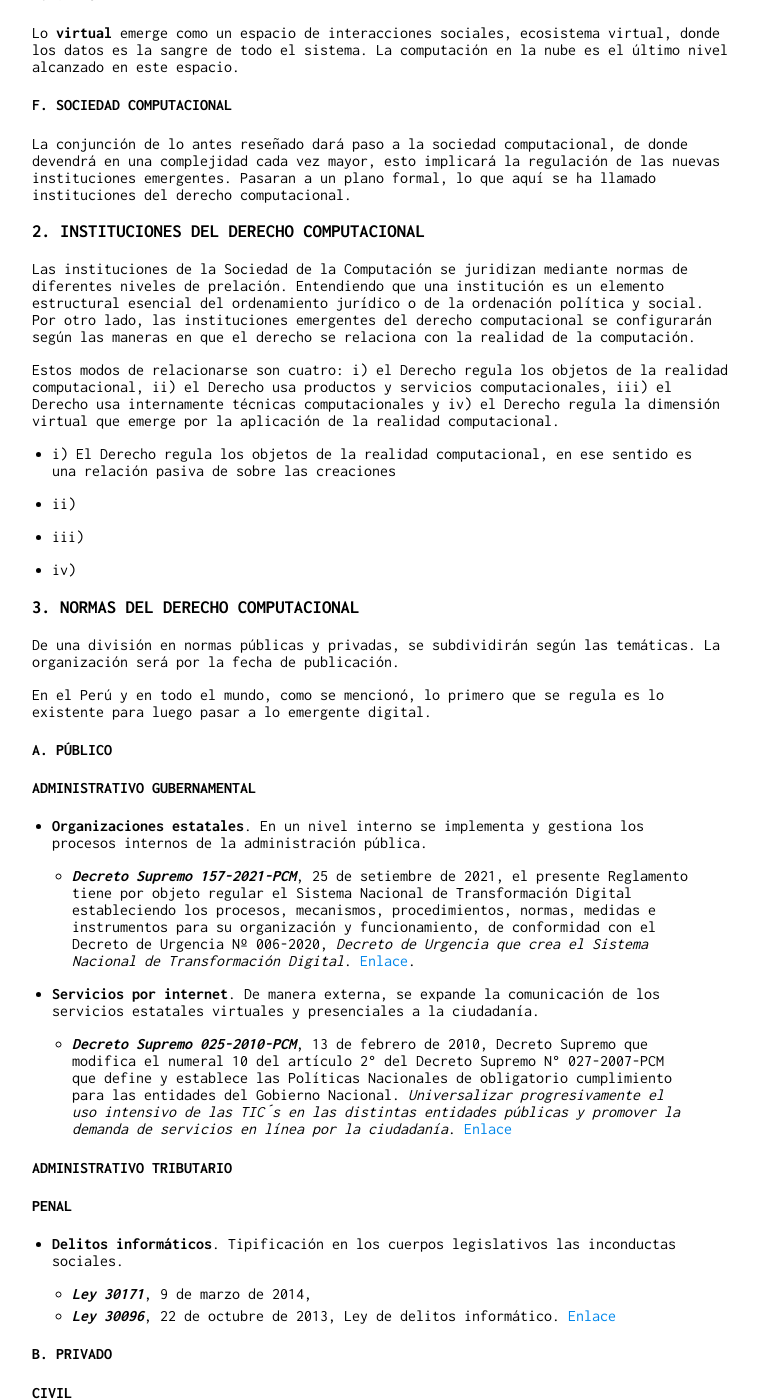
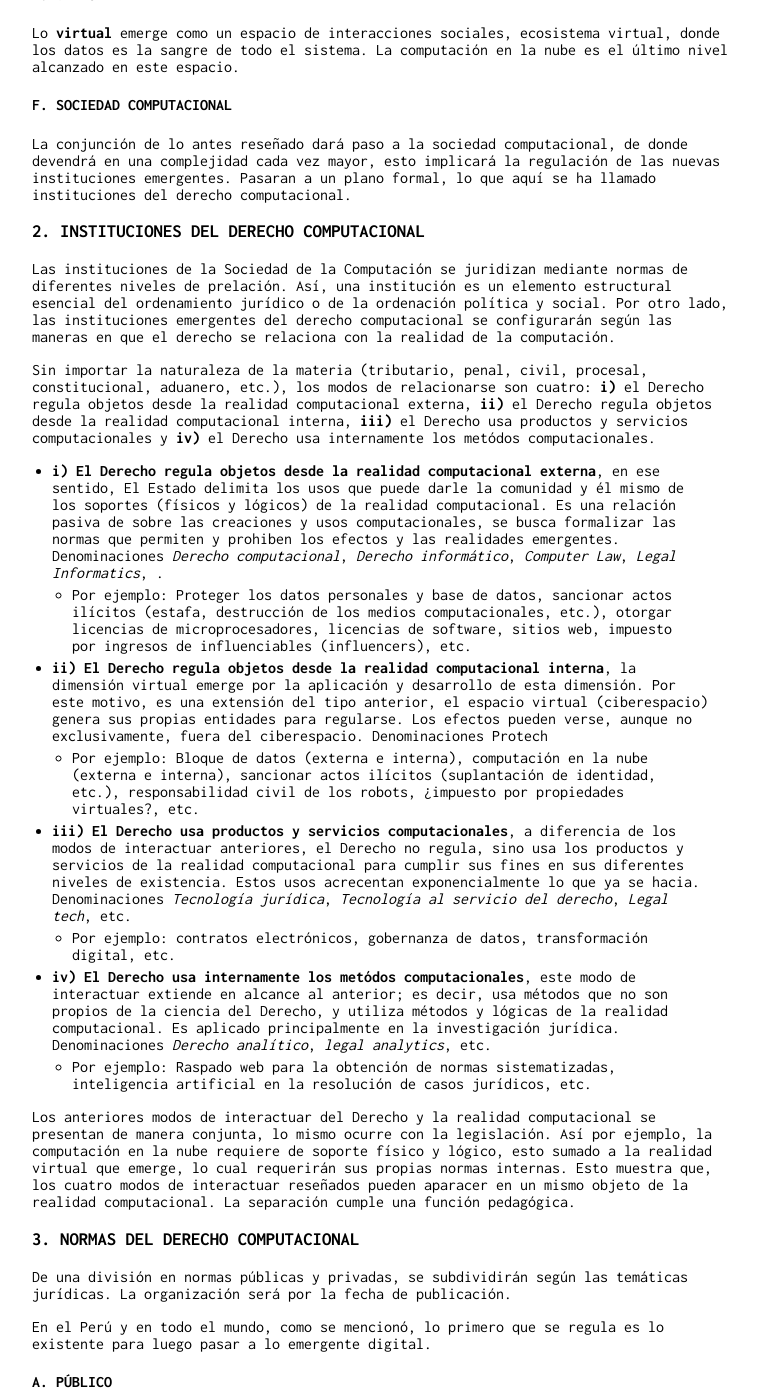
Before and after one commit to actio1680/actio1680.github.io, a Jekyll site: the page built from proyectox.md, in a window 1280 px wide and 1400 px high, scrolled down 1349 px. Shown: the whole window, without its empty margins (258-1016 px from the left). Built offline with Jekyll 4.4.1, drawn with Linux system fonts in a browser that asks for light colours; our own code applies the rules of GitHub Pages for plain Markdown files.

Commit message:
Update proyectox.md

```diff
--- a/proyectox.md
+++ b/proyectox.md
@@ -34,24 +34,27 @@ Lo **virtual** emerge como un espacio de interacciones sociales, ecosistema virt
 La conjunción de lo antes reseñado dará paso a la sociedad computacional, de donde devendrá en una complejidad cada vez mayor, esto implicará la regulación de las nuevas instituciones emergentes. Pasaran a un plano formal, lo que aquí se ha llamado instituciones del derecho computacional.
 
 ### 2. INSTITUCIONES DEL DERECHO COMPUTACIONAL
-Las instituciones de la Sociedad de la Computación se juridizan mediante normas de diferentes niveles de prelación. Entendiendo que una institución es un elemento estructural esencial del ordenamiento jurídico o de la ordenación política y social. Por otro lado, las instituciones emergentes del derecho computacional se configurarán según las maneras en que el derecho se relaciona con la realidad de la computación.
+Las instituciones de la Sociedad de la Computación se juridizan mediante normas de diferentes niveles de prelación. Así, una institución es un elemento estructural esencial del ordenamiento jurídico o de la ordenación política y social. Por otro lado, las instituciones emergentes del derecho computacional se configurarán según las maneras en que el derecho se relaciona con la realidad de la computación.
 
-Estos modos de relacionarse son cuatro: i) el Derecho regula los objetos de la realidad computacional, ii) el Derecho usa productos y servicios computacionales, iii) el Derecho usa internamente técnicas computacionales y iv) el Derecho regula la dimensión virtual que emerge por la aplicación de la realidad computacional.
+Sin importar la naturaleza de la materia (tributario, penal, civil, procesal, constitucional, aduanero, etc.), los modos de relacionarse son cuatro: **i)** el Derecho regula objetos desde la realidad computacional externa, **ii)** el Derecho regula objetos desde la realidad computacional interna, **iii)** el Derecho usa productos y servicios computacionales y **iv)** el Derecho usa internamente los metódos computacionales.
 
-- i) El Derecho regula los objetos de la realidad computacional, en ese sentido es una relación pasiva de sobre las creaciones
+- **i) El Derecho regula objetos desde la realidad computacional externa**, en ese sentido, El Estado delimita los usos que puede darle la comunidad y él mismo de los soportes (físicos y lógicos) de la realidad computacional. Es una relación pasiva de sobre las creaciones y usos computacionales, se busca formalizar las normas que permiten y prohiben los efectos y  las realidades emergentes. Denominaciones *Derecho computacional*, *Derecho informático*, *Computer Law*, *Legal Informatics*, .
+	- Por ejemplo: Proteger los datos personales y base de datos, sancionar actos ilícitos (estafa, destrucción de los medios computacionales, etc.), otorgar licencias de microprocesadores, licencias de software, sitios web, impuesto por ingresos de influenciables (influencers), etc.
 
-- ii)
+- **ii) El Derecho regula objetos desde la realidad computacional interna**, la dimensión virtual emerge por la aplicación y desarrollo de esta dimensión. Por este motivo, es una extensión del tipo anterior, el espacio virtual (ciberespacio) genera sus propias entidades para regularse. Los efectos pueden verse, aunque no exclusivamente, fuera del ciberespacio. Denominaciones Protech
+	- Por ejemplo: Bloque de datos (externa e interna), computación en la nube (externa e interna), sancionar actos ilícitos (suplantación de identidad, etc.), responsabilidad civil de los robots, ¿impuesto por propiedades virtuales?, etc.
 
+- **iii) El Derecho usa productos y servicios computacionales**, a diferencia de los modos de interactuar anteriores, el Derecho  no regula, sino usa los productos y servicios de la realidad computacional para cumplir sus fines en sus diferentes niveles de existencia. Estos usos acrecentan exponencialmente lo que ya se hacia. Denominaciones *Tecnología jurídica*, *Tecnología al servicio del derecho*, *Legal tech*, etc.
+	- Por ejemplo: contratos electrónicos, gobernanza de datos, transformación digital, etc.
 
-- iii)
+- **iv) El Derecho usa internamente los metódos computacionales**, este modo de interactuar extiende en alcance al anterior; es decir, usa métodos que no son propios de la ciencia del Derecho, y utiliza métodos y lógicas de la realidad computacional. Es aplicado principalmente en la investigación jurídica. Denominaciones *Derecho analítico*, *legal analytics*, etc.
+	- Por ejemplo: Raspado web para la obtención de normas sistematizadas, inteligencia artificial en la resolución de casos jurídicos, etc.
 
-
-- iv)
-
+Los anteriores modos de interactuar del Derecho y la realidad computacional se presentan de manera conjunta, lo mismo ocurre con la legislación. Así por ejemplo, la computación en la nube requiere de soporte físico y lógico, esto sumado a la realidad virtual que emerge, lo cual requerirán sus propias normas internas. Esto muestra que, los cuatro modos de interactuar reseñados pueden aparacer en un mismo objeto de la realidad computacional. La separación cumple una función pedagógica.
 
 ### 3. NORMAS DEL DERECHO COMPUTACIONAL
 
-De una división en normas públicas y privadas, se subdividirán según las temáticas. La organización será por la fecha de publicación.
+De una división en normas públicas y privadas, se subdividirán según las temáticas jurídicas. La organización será por la fecha de publicación.
 
 En el Perú y en todo el mundo, como se mencionó, lo primero que se regula es lo existente para luego pasar a lo emergente digital.
 
```
